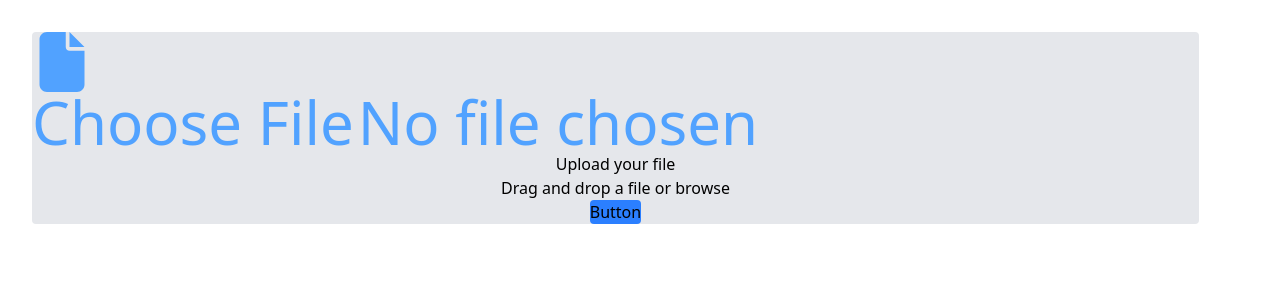
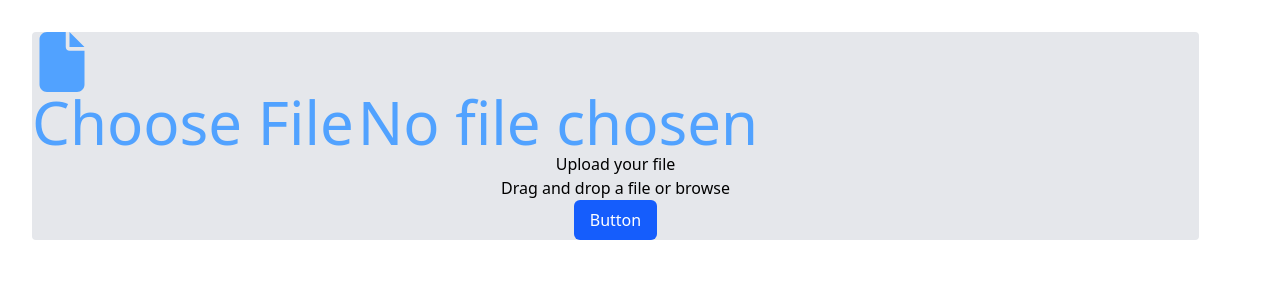
Before and after one commit to akareagwom/Frotend-Projects, a React (Vite) app: page / in a window 1280 px wide. Shown: the top 300 px of the page. Built offline with nearby package versions, Linux system fonts and the light colour scheme.

Commit message:
custom button

```diff
--- a/src/pages/Upload/components/Button.tsx
+++ b/src/pages/Upload/components/Button.tsx
@@ -1,10 +1,41 @@
 import React from 'react'
 
-function Button() {
+type Variant="primary"|"secondary";
+type Size = "sm" | "md" | "lg";
+
+interface ButtonProps extends React.ButtonHTMLAttributes<HTMLButtonElement> {
+  variant?: Variant;
+  size?: Size;
+  text?: string;
+}
+
+const variantStyles: Record<Variant, string> = {
+  primary: "bg-blue-600 text-white hover:bg-blue-700",
+  secondary: "bg-gray-600 text-white hover:bg-gray-700",
+  // danger: "bg-red-600 text-white hover:bg-red-700",
+  // success: "bg-green-600 text-white hover:bg-green-700",
+};
+
+const sizeStyles: Record<Size, string> = {
+  sm: "px-3 py-1 text-sm",
+  md: "px-4 py-2 text-base",
+  lg: "px-6 py-3 text-lg",
+};
+
+const Button: React.FC<ButtonProps> =({
+
+  variant = "primary",
+  size = "md",
+  text = "Button",
+  className = "",
+  ...props
+}) =>{
   return (
-    <div className='bg-blue-500 rounded-sm'>
-      Button
-    </div>
+    <button  className={`rounded-md font-medium transition-all duration-200
+        ${variantStyles[variant]} ${sizeStyles[size]} ${className}`}
+      {...props}>
+      {text}
+    </button>
   )
 }
 
```
